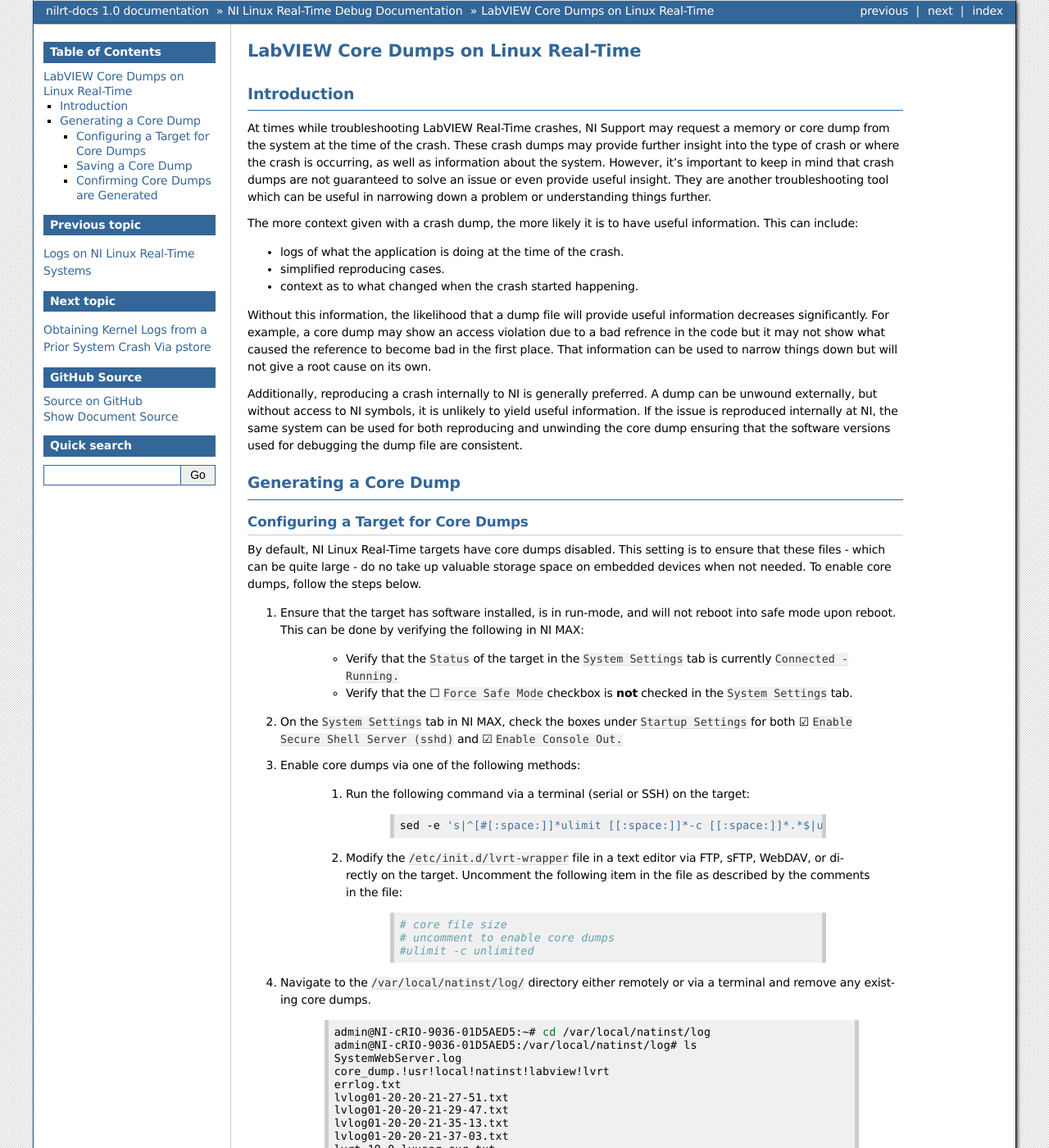
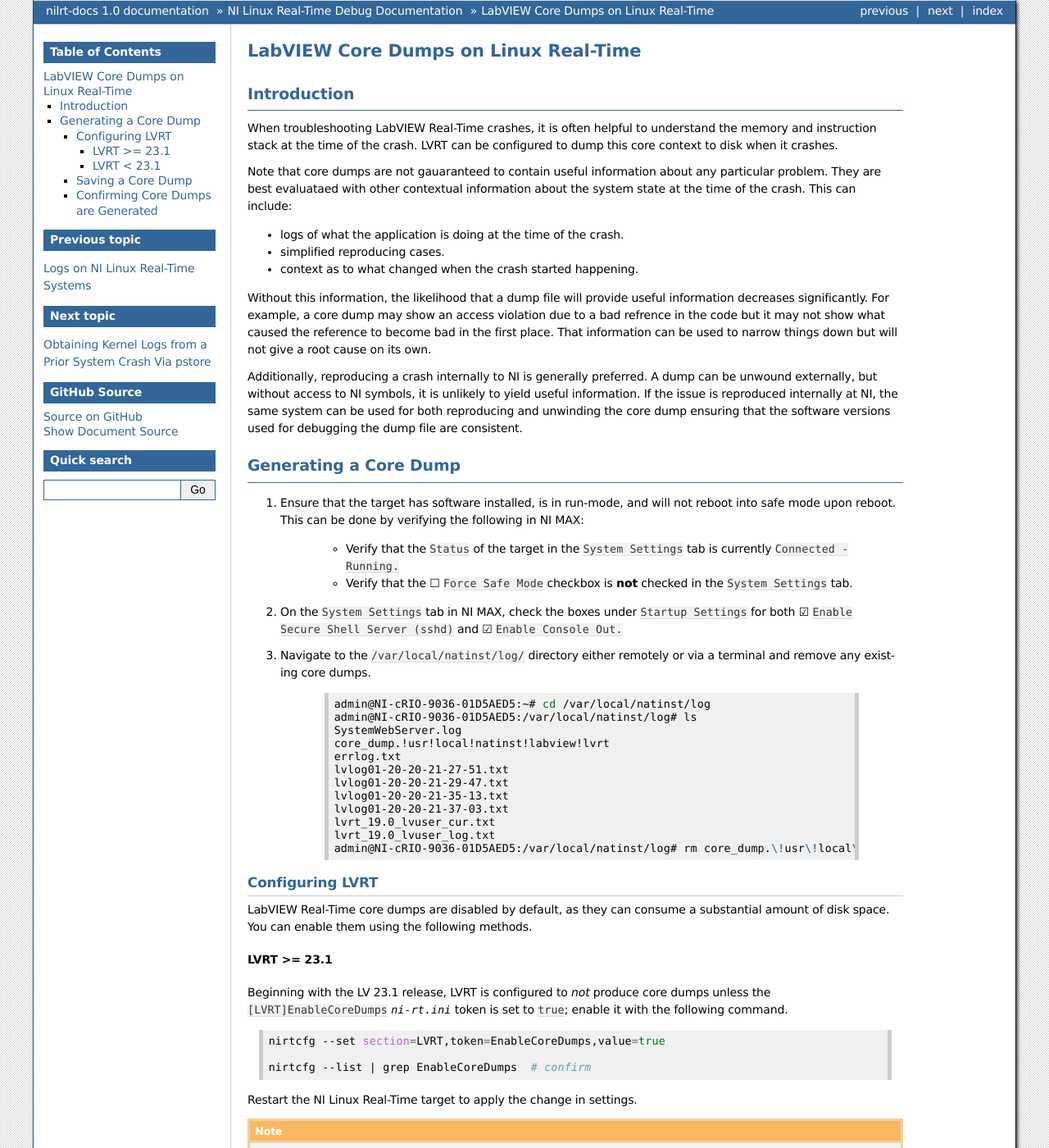
Before and after one commit to ni/nilrt-docs, a Sphinx documentation site: the page built from docs/source/troubleshooting/lvrt-crash-dumps.rst, in a window 1280 px wide and 1400 px high. Shown: the whole window at 82% size. Built offline with Sphinx 7.4.7, drawn with Linux system fonts in a browser that asks for light colours; some of the changed text lies outside the part shown.

Commit message:
lvrt-crash-dumps: document new LVRT core dump workflow
NILRT 9.1 / LVRT 23.1 changes the workflow to enable core dumps on LVRT.
LVRT's initscript now checks the value of the [LVRT]EnableCoreDumps INI
token to determine if it should follow the system settings for core
dumps - which on x64 is now `unlimited`.

Add documentation for this new workflow to the "crash dumps" tutorial.

Signed-off-by: Alex Stewart <alex.stewart@ni.com>

```diff
--- a/docs/source/troubleshooting/lvrt-crash-dumps.rst
+++ b/docs/source/troubleshooting/lvrt-crash-dumps.rst
@@ -5,9 +5,9 @@
 Introduction
 ============
 
-At times while troubleshooting LabVIEW Real-Time crashes, NI Support may request a memory or core dump from the system at the time of the crash. These crash dumps may provide further insight into the type of crash or where the crash is occurring, as well as information about the system. However, it's important to keep in mind that crash dumps are not guaranteed to solve an issue or even provide useful insight. They are another troubleshooting tool which can be useful in narrowing down a problem or understanding things further.
+When troubleshooting LabVIEW Real-Time crashes, it is often helpful to understand the memory and instruction stack at the time of the crash. LVRT can be configured to dump this core context to disk when it crashes.
 
-The more context given with a crash dump, the more likely it is to have useful information. This can include:
+Note that core dumps are not gauaranteed to contain useful information about any particular problem. They are best evaluataed with other contextual information about the system state at the time of the crash. This can include:
 
 - logs of what the application is doing at the time of the crash.
 - simplified reproducing cases.
@@ -21,34 +21,12 @@
 Generating a Core Dump
 ========================
 
-Configuring a Target for Core Dumps
------------------------------------
-
-By default, NI Linux Real-Time targets have core dumps disabled. This setting is to ensure that these files - which can be quite large - do no take up valuable storage space on embedded devices when not needed. To enable core dumps, follow the steps below.
-
 #. Ensure that the target has software installed, is in run-mode, and will not reboot into safe mode upon reboot. This can be done by verifying the following in NI MAX:
 
 	-  Verify that the ``Status`` of the target in the ``System Settings`` tab is currently ``Connected - Running.``
 	-  Verify that the ☐ ``Force Safe Mode`` checkbox is **not** checked in the ``System Settings`` tab.
 
 #. On the ``System Settings`` tab in NI MAX, check the boxes under ``Startup Settings`` for both ☑ ``Enable Secure Shell Server (sshd)`` and ☑ ``Enable Console Out.``
-
-#. Enable core dumps via one of the following methods:
-
-	#. Run the following command via a terminal (serial or SSH) on the target:
-
-		.. code:: bash
-
-			sed -e 's|^[#[:space:]]*ulimit [[:space:]]*-c [[:space:]]*.*$|ulimit -c unlimited|' -i /etc/init.d/lvrt-wrapper
-
-
-	#. Modify the ``/etc/init.d/lvrt-wrapper`` file in a text editor via FTP, sFTP, WebDAV, or directly on the target. Uncomment the following item in the file as described by the comments in the file:
-
-		.. code:: bash
-
-			# core file size
-			# uncomment to enable core dumps
-			#ulimit -c unlimited
 
 #. Navigate to the ``/var/local/natinst/log/`` directory either remotely or via a terminal and remove any existing core dumps.
 
@@ -67,7 +45,45 @@
 		lvrt_19.0_lvuser_log.txt
 		admin@NI-cRIO-9036-01D5AED5:/var/local/natinst/log# rm core_dump.\!usr\!local\!natinst\!labview\!lvrt
 
-#. Restart the NI Linux Real-Time target to apply the change in settings.
+
+Configuring LVRT
+----------------
+
+LabVIEW Real-Time core dumps are disabled by default, as they can consume a substantial amount of disk space. You can enable them using the following methods.
+
+
+LVRT >= 23.1
+************
+
+Beginning with the LV 23.1 release, LVRT is configured to *not* produce core dumps unless the ``[LVRT]EnableCoreDumps`` `ni-rt.ini` token is set to ``true``; enable it with the following command.
+
+.. code:: bash
+
+	nirtcfg --set section=LVRT,token=EnableCoreDumps,value=true
+
+	nirtcfg --list | grep EnableCoreDumps  # confirm
+
+Restart the NI Linux Real-Time target to apply the change in settings.
+
+.. note:: The token value is tested by the `/etc/init.d/lvrt-wrapper` initscript during boot.
+
+On NILRT ARM distributions, the system-wide core dump ulimit is set to ``0``. Even after you enable the INI token above, you must then follow the `LVRT < 23.1`_ instructions below to enable ``unlimited`` core dumps.
+
+
+LVRT < 23.1
+***********
+
+Prior to LVRT 23.1, LVRT's core dump controls are entirely controlled using the ``/etc/init.d/lvrt-wrapper`` initscript.
+
+Modify the ``/etc/init.d/lvrt-wrapper`` file in a text editor via FTP, sFTP, WebDAV, or directly on the target. Uncomment the following item in the file as described by the comments in the file:
+
+	.. code:: bash
+
+		# core file size
+		# uncomment to enable core dumps
+		#ulimit -c unlimited
+
+Restart the NI Linux Real-Time target to apply the change in settings.
 
 
 Saving a Core Dump
```
